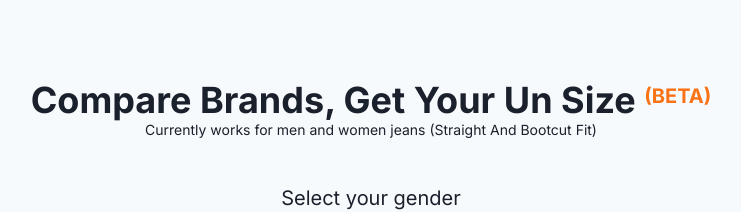
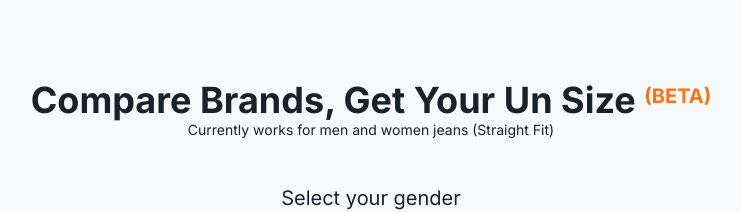
Before and after one commit to Ujju09/sizing_calculator, a Next.js app: page / in a window 1280 px wide. Shown: the top 212 px of the page, without its empty margins (269-1010 px from the left). Built offline with nearby package versions, Linux system fonts and the light colour scheme.

Commit message:
Update page.tsx
Bootcut removed

```diff
--- a/src/app/page.tsx
+++ b/src/app/page.tsx
@@ -17,7 +17,7 @@ export default function Home() {
           </span>
         </h1>
         <p className="text-sm ">
-          Currently works for men and women jeans (Straight And Bootcut Fit)
+          Currently works for men and women jeans (Straight Fit)
         </p>
       </div>
       <div className="flex  min-h-screen flex-col items-center p-4">
```
